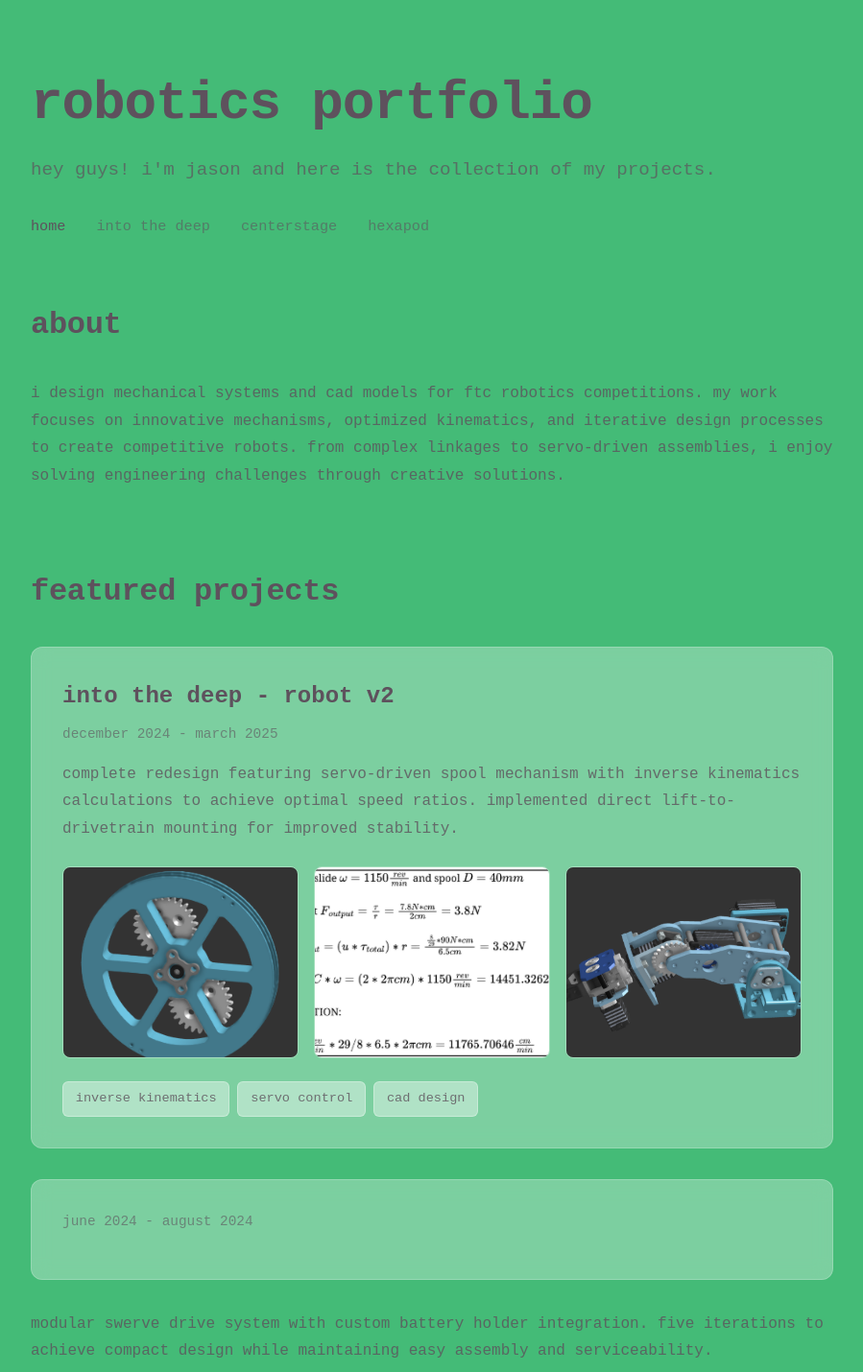
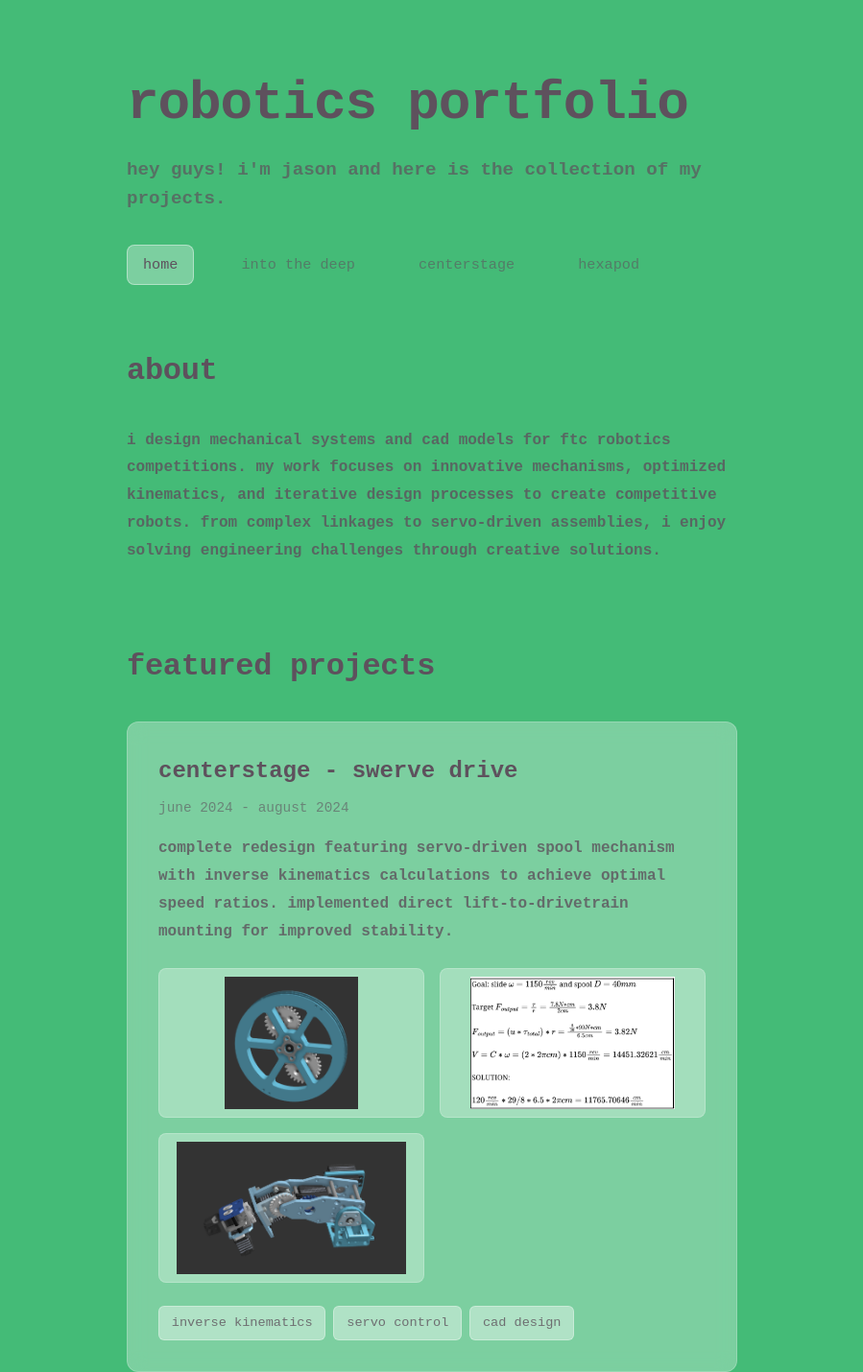
Before and after one commit to jzhao60/Maker-Port, a plain HTML site: page index.html in a window 1280 px wide. Shown: the top 1430 px of the page at 96% size, without its empty margins (190-1089 px from the left). Drawn offline with Linux system fonts and the light colour scheme; a web font is replaced by a local one.

Commit message:
better formatting?

```diff
--- a/index.html
+++ b/index.html
@@ -19,10 +19,11 @@
             color: #5E515D;
             line-height: 1.6;
             text-transform: lowercase;
+            font-weight: 700;
         }
 
         .container {
-            max-width: 900px;
+            max-width: 700px;
             margin: 0 auto;
             padding: 4rem 2rem;
         }
@@ -44,7 +45,7 @@
             font-size: 1.2rem;
             color: rgba(94, 81, 93, 0.7);
             margin-bottom: 2rem;
-            font-weight: 400;
+            font-weight: 700;
         }
 
         nav {
@@ -58,13 +59,24 @@
             color: rgba(94, 81, 93, 0.6);
             text-decoration: none;
             font-size: 0.95rem;
-            transition: color 0.3s;
+            transition: all 0.3s;
             cursor: pointer;
             font-weight: 500;
+            padding: 0.5rem 1rem;
+            border-radius: 8px;
+            border: 1px solid transparent;
         }
 
-        nav a:hover, nav a.active {
+        nav a:hover {
             color: #5E515D;
+            background: rgba(255, 255, 255, 0.2);
+            border-color: rgba(255, 255, 255, 0.3);
+        }
+
+        nav a.active {
+            color: #5E515D;
+            background: rgba(255, 255, 255, 0.3);
+            border-color: rgba(255, 255, 255, 0.4);
         }
 
         .section {
@@ -150,11 +162,14 @@
 
         .image-gallery img {
             width: 100%;
-            height: 200px;
-            object-fit: cover;
+            height: auto;
+            aspect-ratio: 16 / 9;
+            object-fit: contain;
+            background: rgba(255, 255, 255, 0.3);
             border-radius: 8px;
-            border: 1px solid rgba(255, 255, 255, 0.3);
+            border: 1px solid rgba(255, 255, 255, 0.2);
             transition: transform 0.3s, border-color 0.3s;
+            padding: 0.5rem;
         }
 
         .image-gallery img:hover {
@@ -268,11 +283,11 @@
             <div class="section">
                 <h2>featured projects</h2>
 
-                <div class="project-card" onclick="showPage('into-the-deep')">
+                <div class="project-card" onclick="showPage('centerstage')">
                     <div class="project-header">
                         <div>
-                            <div class="project-title">into the deep - robot v2</div>
-                            <div class="project-date">december 2024 - march 2025</div>
+                            <div class="project-title">centerstage - swerve drive</div>
+                            <div class="project-date">june 2024 - august 2024</div>
                         </div>
                     </div>
                     <p class="project-description">
```
